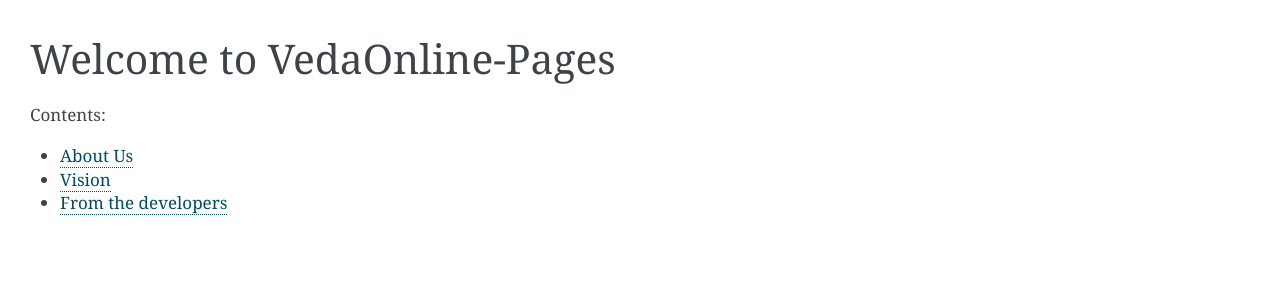
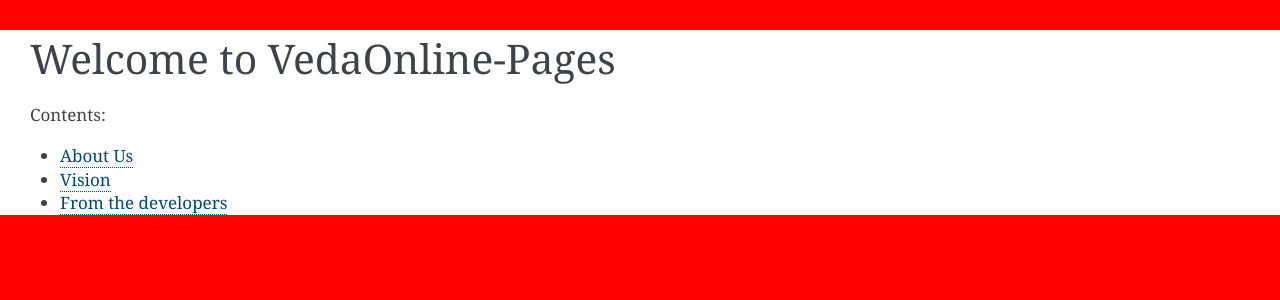
Before and after one commit to kanors-emr/VedaOnline-Pages, a Sphinx documentation site: the page built from source/index.rst, in a window 1280 px wide. Shown: the top 300 px of the page. Built offline with Sphinx 7.4.7, drawn with Linux system fonts in a browser that asks for light colours.

Commit message:
css update

```diff
--- a/source/_static/css/custom.css
+++ b/source/_static/css/custom.css
@@ -0,0 +1,3 @@
+body{
+background-color: red;
+}
--- a/source/conf.py
+++ b/source/conf.py
@@ -44,7 +44,7 @@
 # The theme to use for HTML and HTML Help pages.  See the documentation for
 # a list of builtin themes.
 #
-html_theme = 'alabaster'
+#html_theme = 'alabaster'
 
 # Add any paths that contain custom static files (such as style sheets) here,
 # relative to this directory. They are copied after the builtin static files,
```
